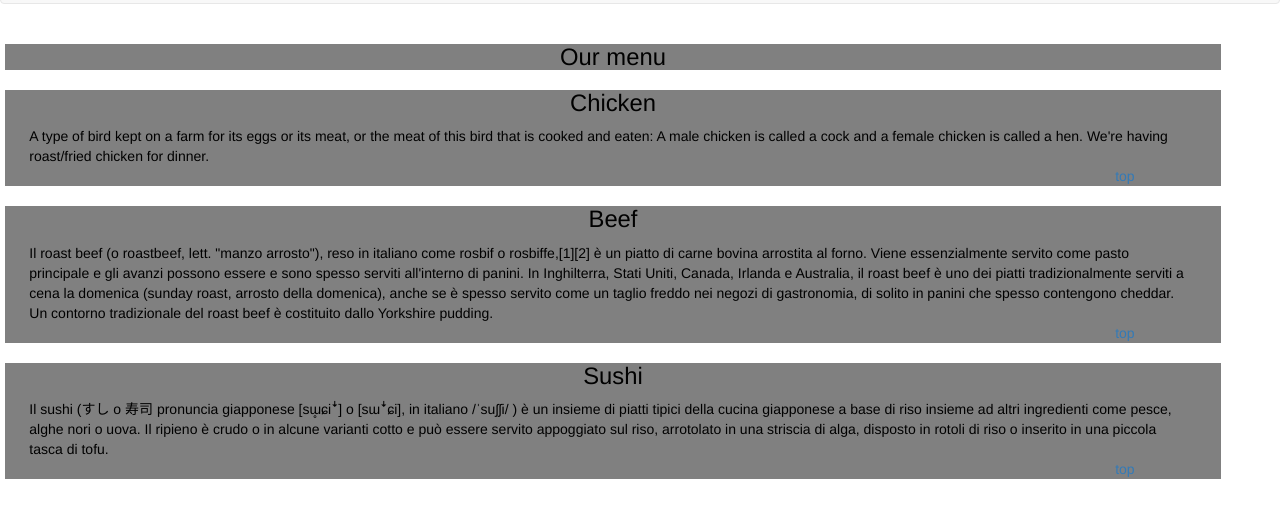
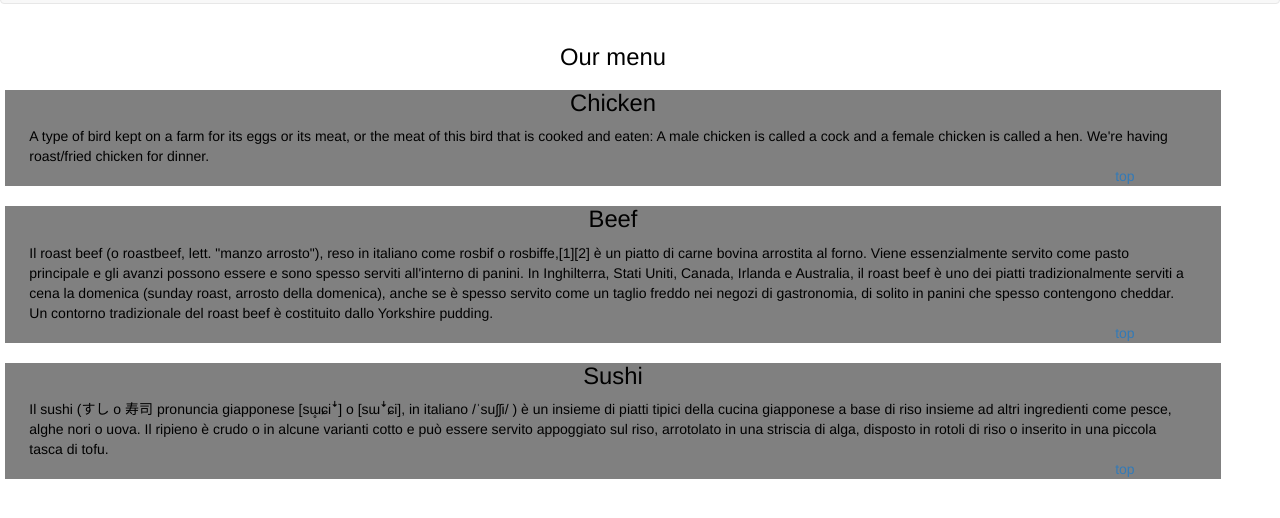
Before and after one commit to Acaralla/mod3_solution, a plain HTML site: page index.html in a window 1280 px wide. Shown: the part 58-576 px from the top of the page. Drawn offline with Linux system fonts and the light colour scheme.

Commit message:
Update index.html

```diff
--- a/index.html
+++ b/index.html
@@ -64,7 +64,7 @@
 
 	<!-- contenuto della pagina -->
 	<div class="row" id="tableRow">
-			<div id="Ounmenu" class="column">
+			<div id="Ounmenu" class="columnTitle">
                  <h2> Our menu</h2>
             </div>
 
```
